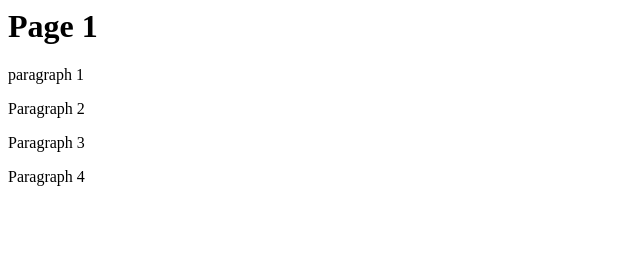
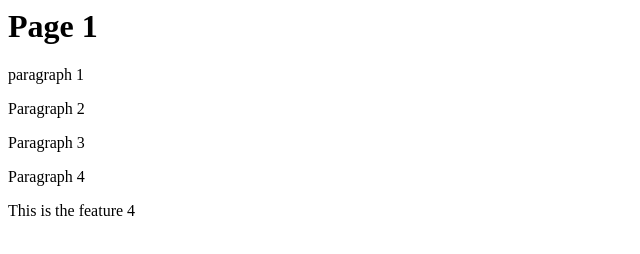
Before and after one commit to mfnjairah/bludd, a plain HTML site: page index.html in a window 1280 px wide. Shown: the whole page, without its empty margins (0-640 px from the left). Drawn offline with Linux system fonts and the light colour scheme.

Commit message:
Added feature 4

```diff
--- a/index.html
+++ b/index.html
@@ -3,3 +3,4 @@
 <p>Paragraph 2</p>
 <p>Paragraph 3</p>
 <p>Paragraph 4</p>
+<p>This is the feature 4</p>
```
